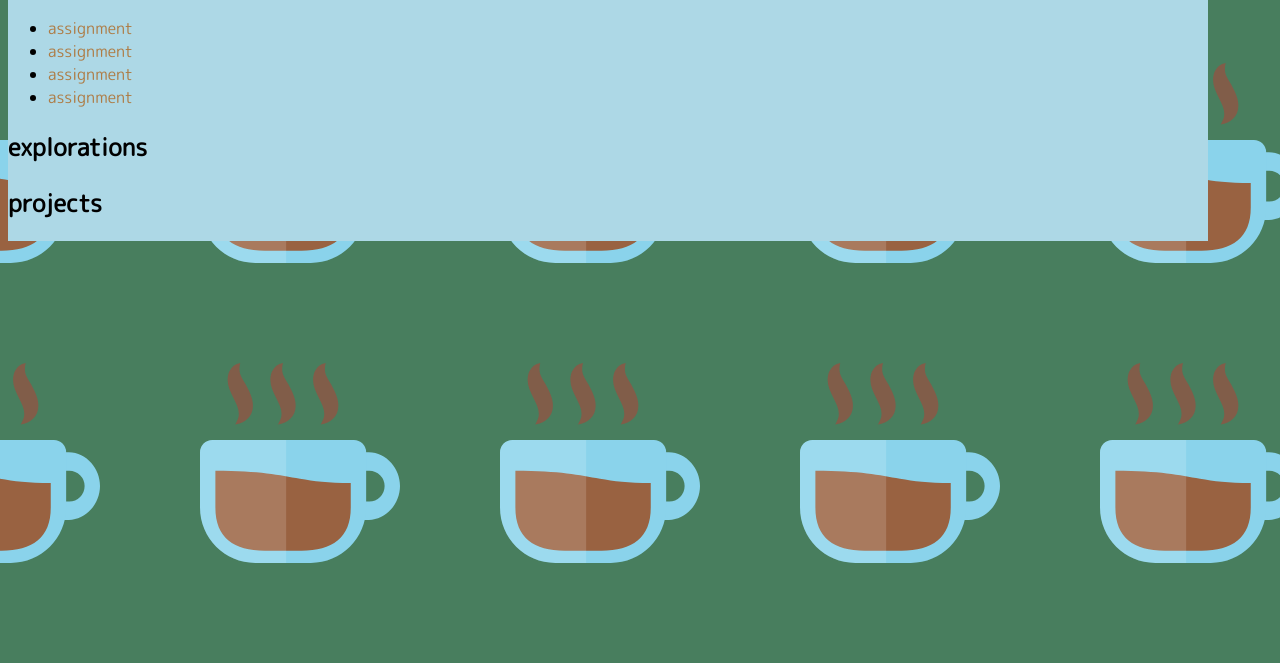
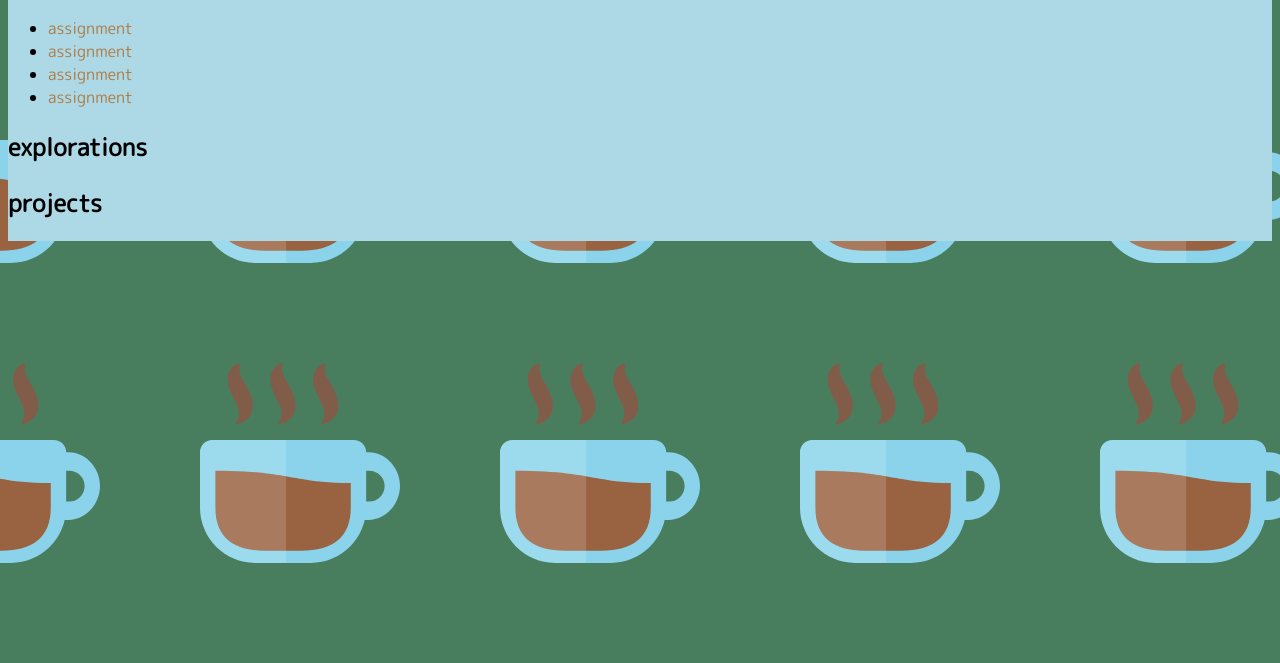
Before and after one commit to grace-ryder/229-adv-web, a plain HTML site: page index.html in a window 1280 px wide. Shown: the part 137-800 px from the top of the page. Drawn offline with Linux system fonts and the light colour scheme.

Commit message:
9/4/18 new new

```diff
--- a/index.html
+++ b/index.html
@@ -9,10 +9,7 @@
 
   <style>
 
-  body {background: url('https://github.com/grace-ryder/229-adv-web/blob/gh-pages/pattern.png');
-  min-width: 800px;
-   max-width: 1200px;
- align-content: center;
+  body {background: url('https://github.com/grace-ryder/229-adv-web/blob/gh-pages/pattern.png')
 }
 
   a:link {
```
